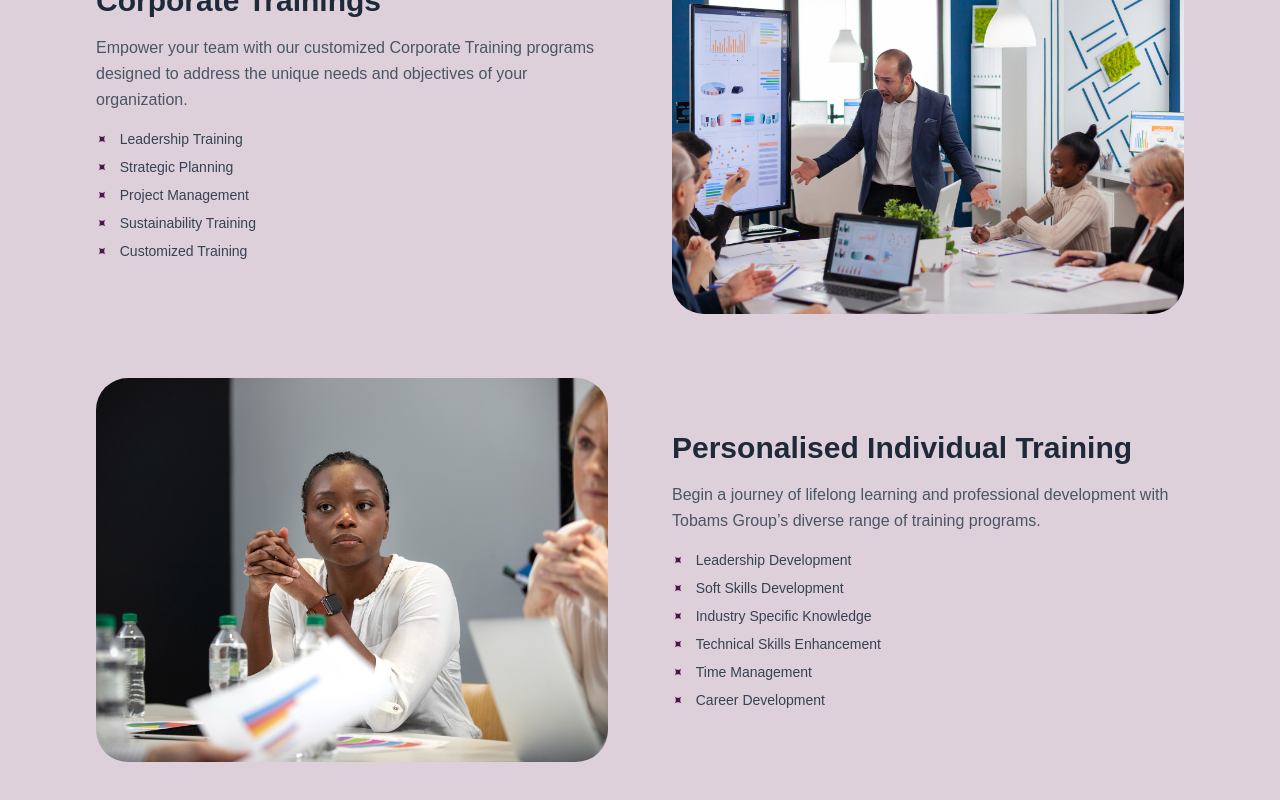
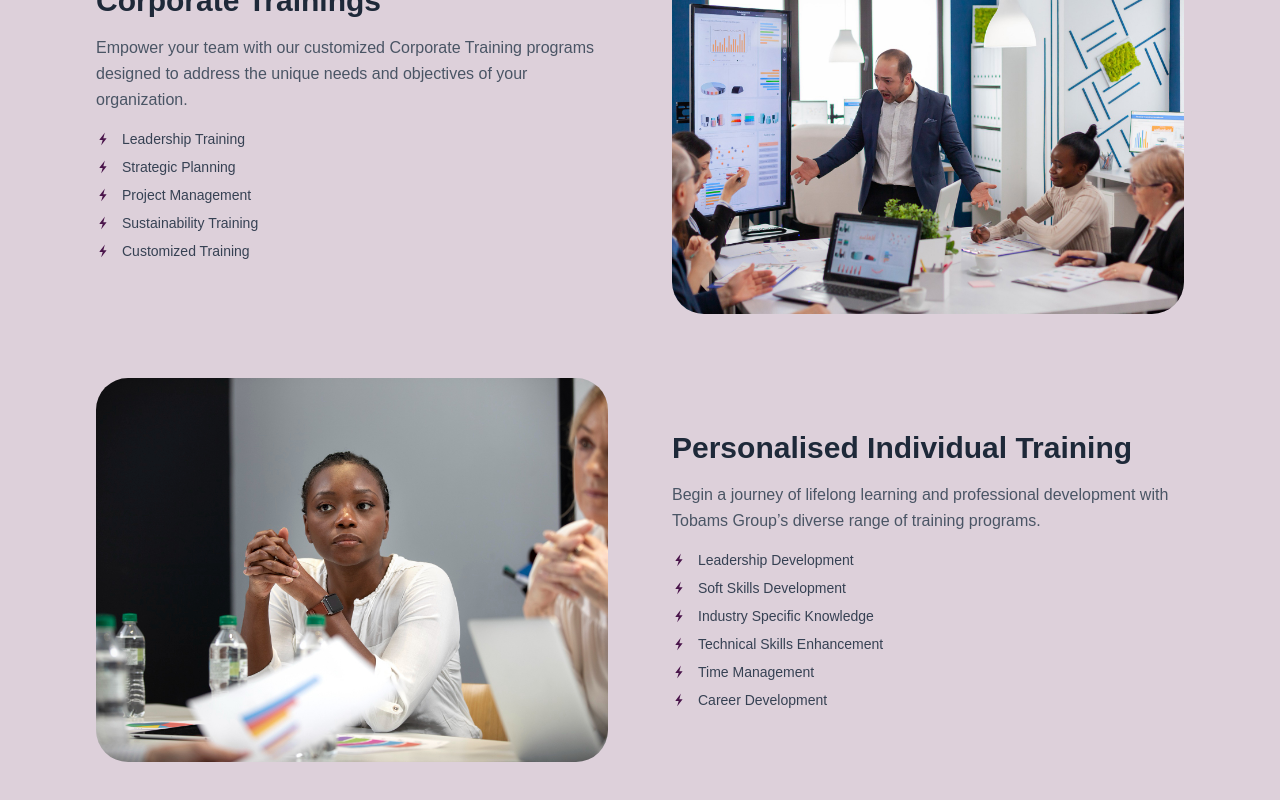
Before and after one commit to victot0121/Frontend-Intern-Assessment, a Next.js app: page / in a window 1280 px wide. Shown: the part 1580-2380 px from the top of the page. Built offline with nearby package versions, Linux system fonts and the light colour scheme.

Commit message:
IoIosFlash icons to the training card

```diff
--- a/app/components/TrainingSection/TrainingCard.tsx
+++ b/app/components/TrainingSection/TrainingCard.tsx
@@ -2,6 +2,7 @@
 
 import Image from "next/image";
 import { TrainingItem } from "./content";
+import { IoIosFlash } from "react-icons/io";
 
 type Props = {
   item: TrainingItem;
@@ -33,7 +34,7 @@ export default function TrainingCard({ item, index }: Props) {
               key={feature}
               className="flex items-center gap-3 text-sm text-gray-700"
             >
-              <span className="text-[#4A154B] rotate-45">✦</span>
+              <span className="text-[#4A154B] "><IoIosFlash /></span>
               {feature}
             </li>
           ))}
```
